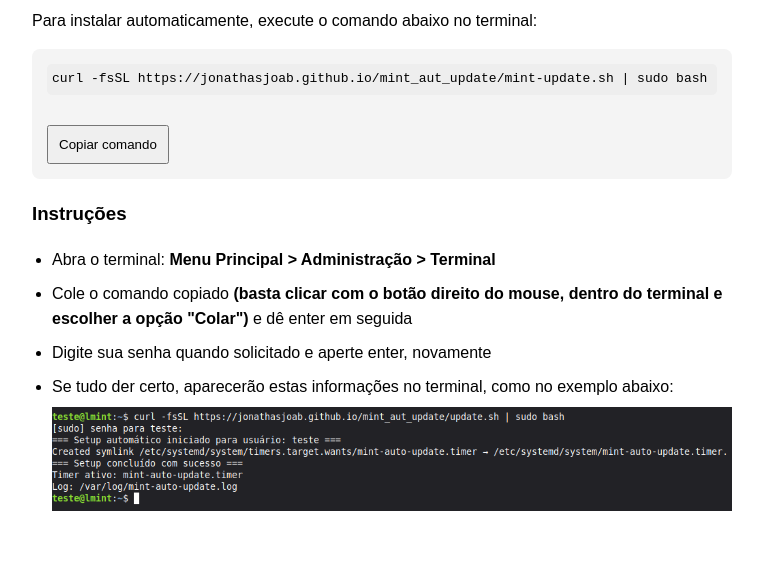
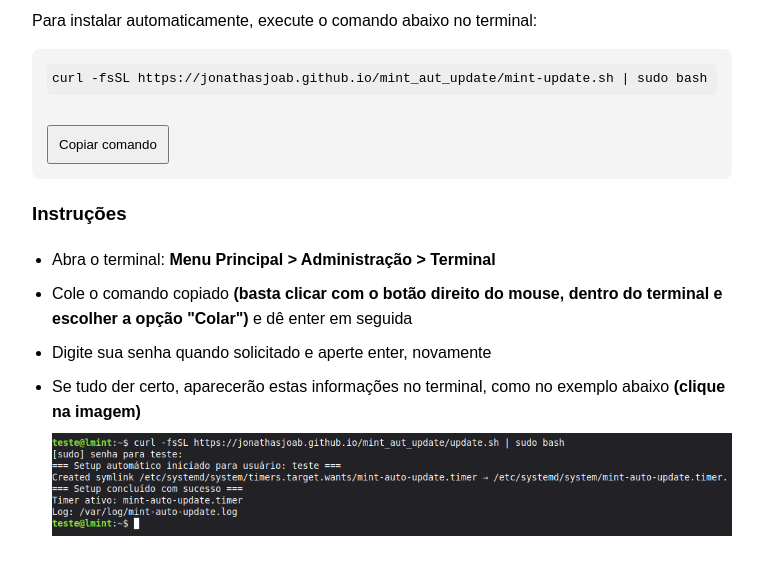
Before and after one commit to jonathasjoab/mint_aut_update, a plain HTML site: page index.html in a window 1280 px wide. Shown: the part 105-680 px from the top of the page, without its empty margins (258-1021 px from the left). Drawn offline with Linux system fonts and the light colour scheme.

Commit message:
ajeitando o texto no index

```diff
--- a/index.html
+++ b/index.html
@@ -77,7 +77,8 @@
     <li>Abra o terminal: <b>Menu Principal > Administração > Terminal</b></li>
     <li>Cole o comando copiado <b>(basta clicar com o botão direito do mouse, dentro do terminal e escolher a opção "Colar")</b> e dê enter em seguida</li>
     <li>Digite sua senha quando solicitado e aperte enter, novamente</li>
-    <li>Se tudo der certo, aparecerão estas informações no terminal, como no exemplo abaixo:</li>
+    <li>Se tudo der certo, aparecerão estas informações no terminal, como no exemplo abaixo
+    <b>(clique na imagem)</b></li>
     <img src="terminal.png" alt="Exemplo de saída do terminal" onclick="openLightbox(this)">
   </ul>
 
```
